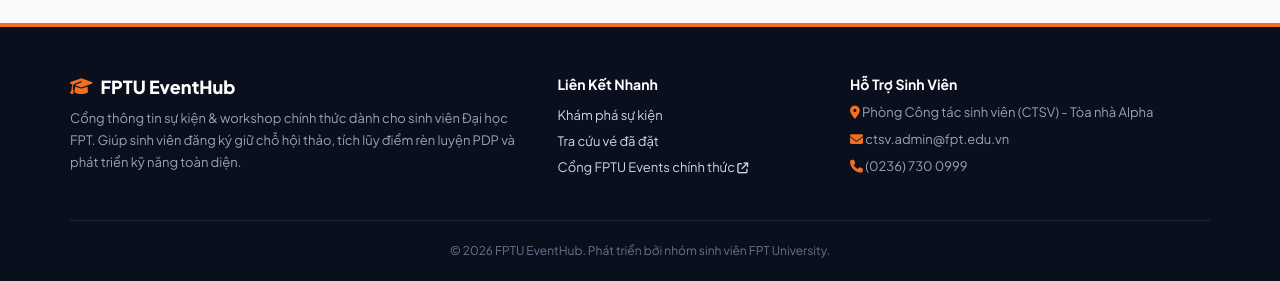
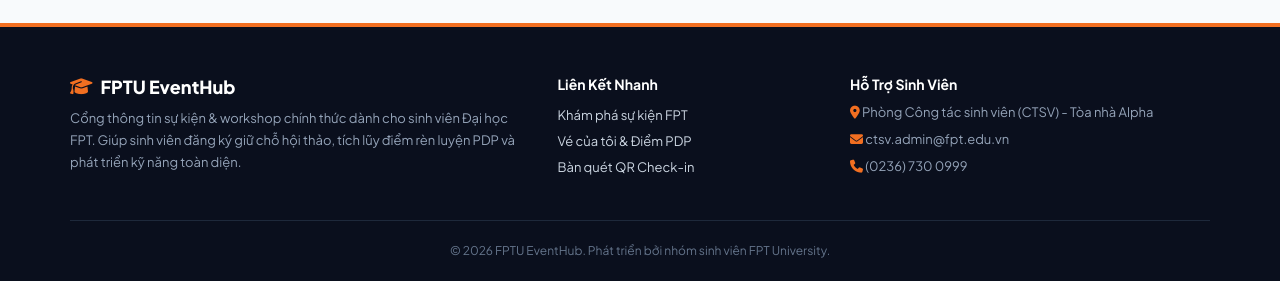
Before and after one commit to CongDung0506/FPTU-EventHub, a Flask app: page /check-in in a window 1280 px wide. Shown: the part 648-929 px from the top of the page. Run offline with Flask 3, Linux system fonts and the light colour scheme; a user stored in the database is signed in; data comes from the database, SQL or seed files in the repository; some libraries are stand-ins or nearby versions.

Commit message:
fix(footer): remove external events.fptu.vn link and replace with internal check-in desk link

```diff
--- a/templates/base.html
+++ b/templates/base.html
@@ -289,9 +289,9 @@
         <div class="col-md-3">
           <h5 style="color:#fff;font-weight:700;">Liên Kết Nhanh</h5>
           <ul class="list-unstyled" style="font-size:13px;line-height:2;">
-            <li><a href="{{ url_for('home') }}">Khám phá sự kiện</a></li>
-            <li><a href="{{ url_for('my_tickets') }}">Tra cứu vé đã đặt</a></li>
-            <li><a href="https://events.fptu.vn/" target="_blank">Cổng FPTU Events chính thức <i class="fa-solid fa-arrow-up-right-from-square" style="font-size:11px;"></i></a></li>
+            <li><a href="{{ url_for('home') }}">Khám phá sự kiện FPT</a></li>
+            <li><a href="{{ url_for('my_tickets') }}">Vé của tôi & Điểm PDP</a></li>
+            <li><a href="{{ url_for('check_in') }}">Bàn quét QR Check-in</a></li>
           </ul>
         </div>
         <div class="col-md-4">
```
